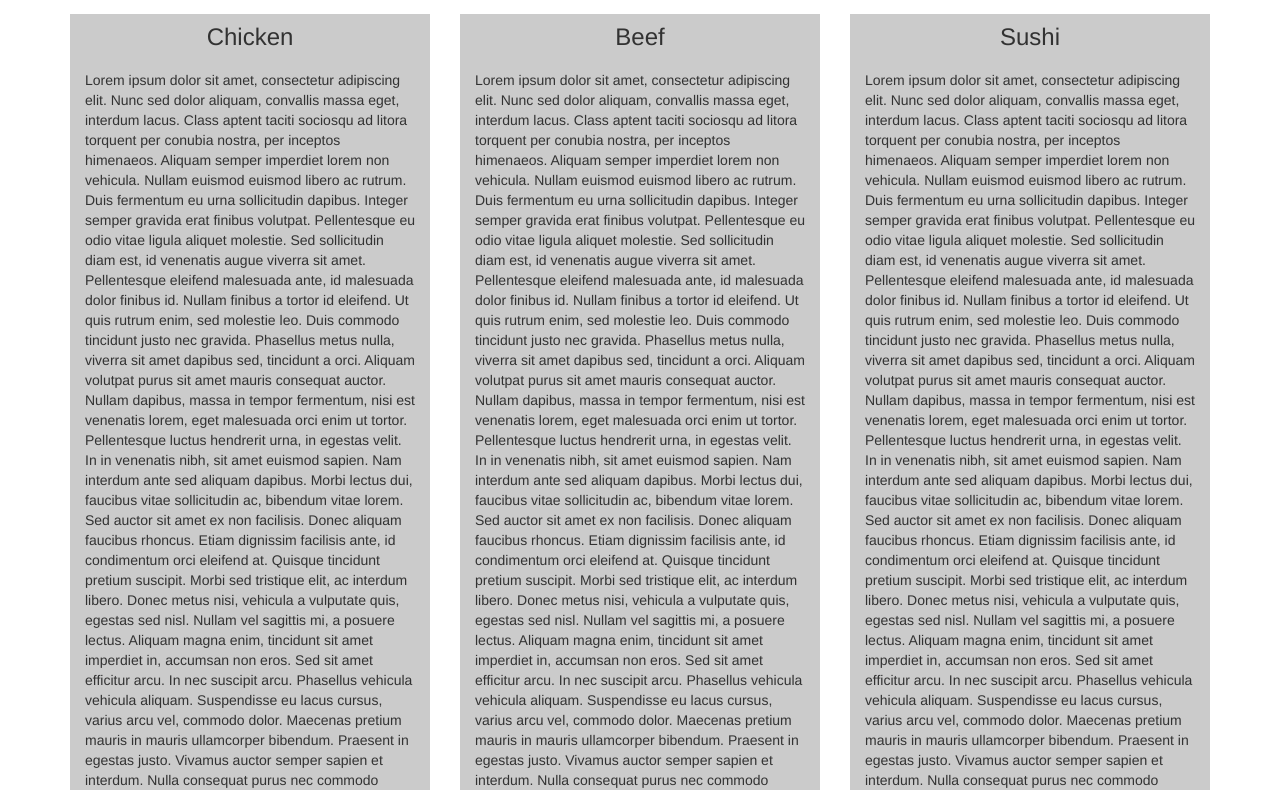
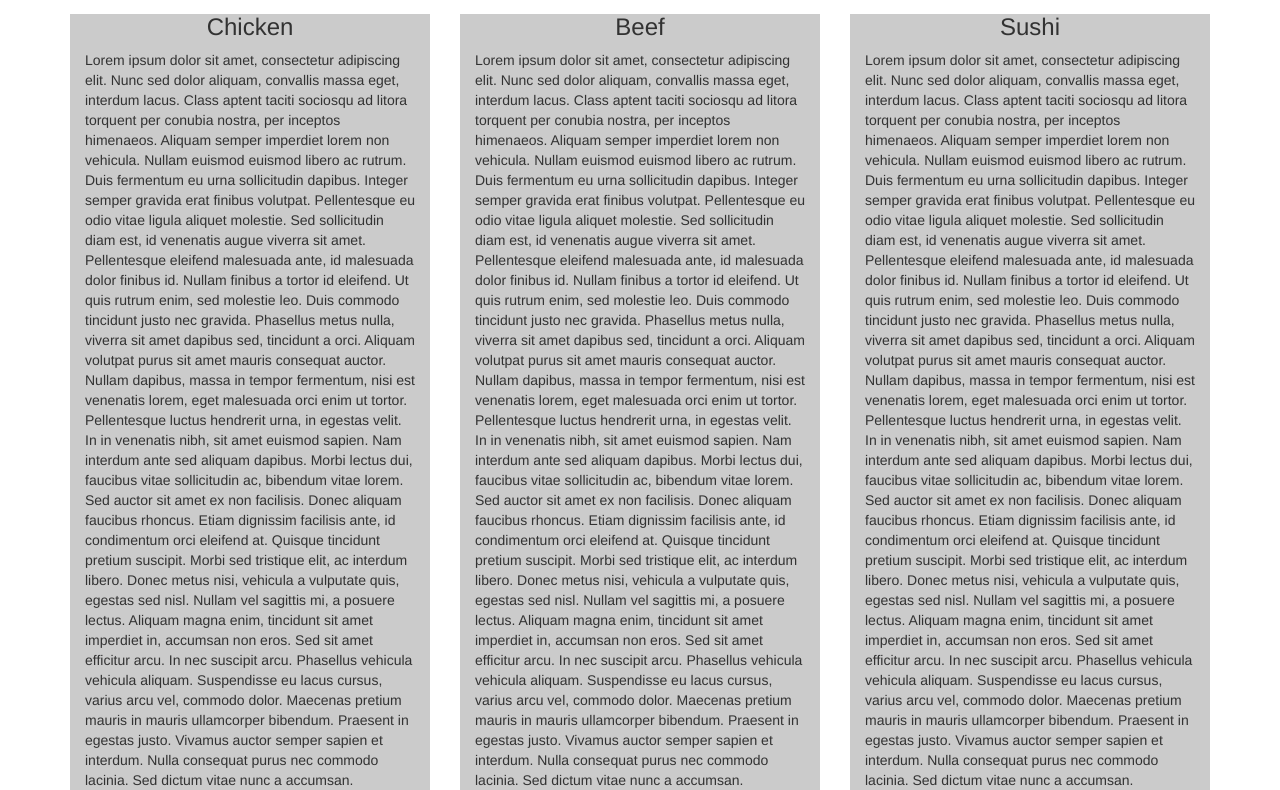
Before and after one commit to ArsyiAziz/coursera-web-dev, a plain HTML site: page module3-solution/index.html in a window 1280 px wide. Shown: the part 139-929 px from the top of the page. Drawn offline with Linux system fonts and the light colour scheme.

Commit message:
fix margin

```diff
--- a/module3-solution/css/style.css
+++ b/module3-solution/css/style.css
@@ -29,14 +29,14 @@ button.navbar-toggle {
 }
 /*END OF HEADER*/
 
-/*BODY*/
-section h3 {
-    padding: 10px 0;
-}
 section {
     background-color: #c5c5c5e3;
     padding: 0px 15px 15px;
     color: #202020e3;
 
 }
+#main-container {
+    margin-top: 10px;
+    margin-bottom: 10px;
+}
 /*END OF BODY*/
```
